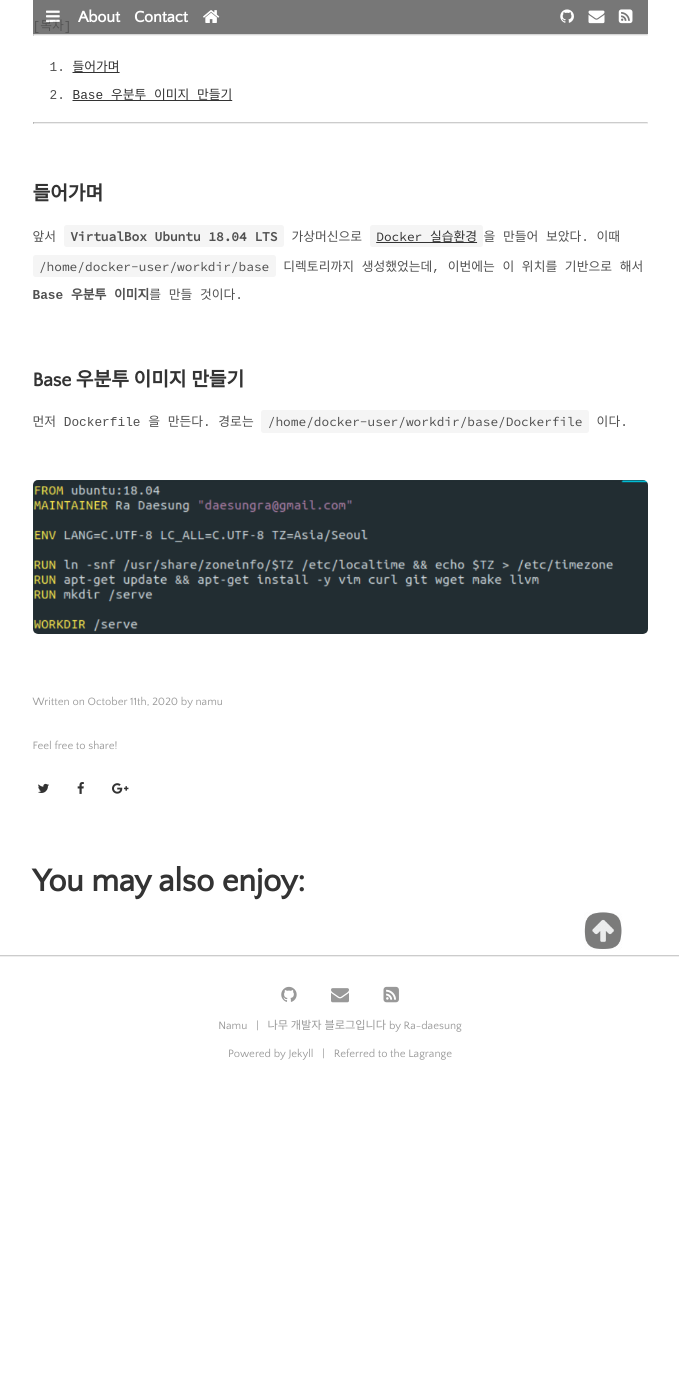
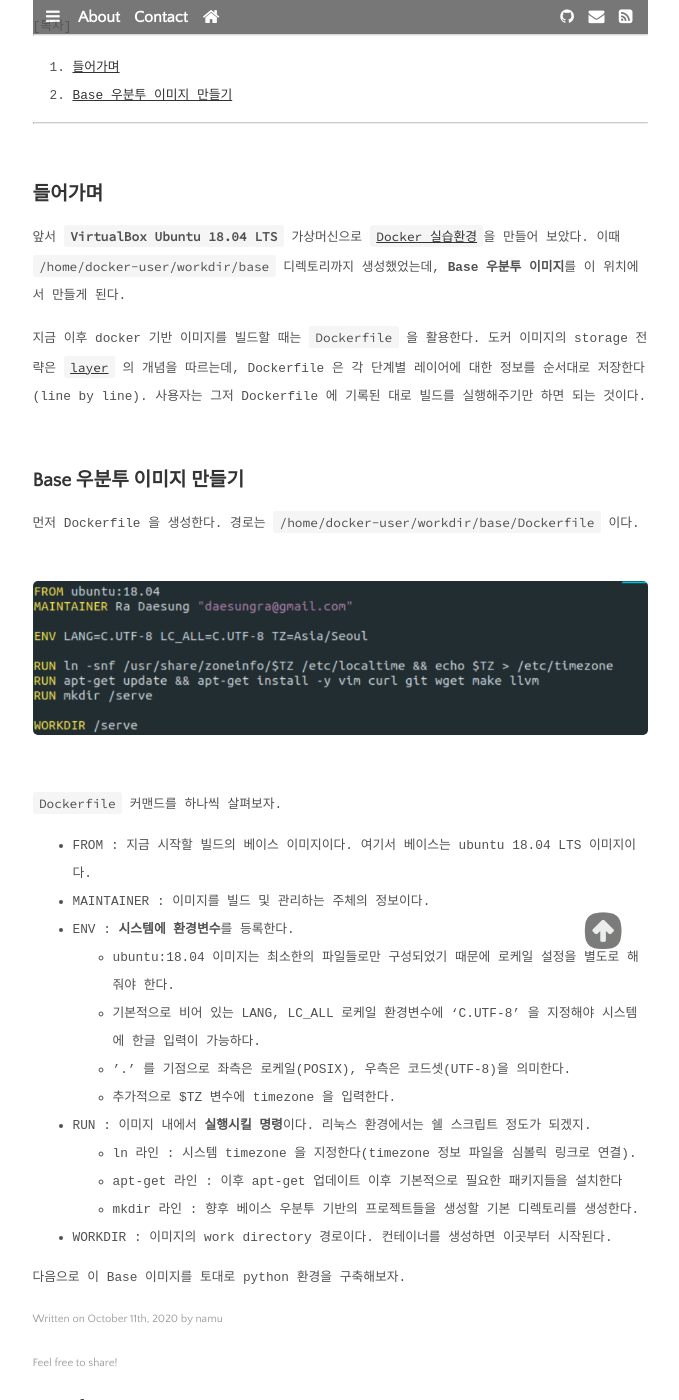
Before and after one commit to daesungRa/namu, a Jekyll site: the page built from _posts/docker/2020-10-11-docker-base.markdown, in a window 1280 px wide and 1400 px high, scrolled down 685 px. Shown: the whole window, without its empty margins (300-979 px from the left). Built offline with Jekyll 4.4.1, drawn with Linux system fonts in a browser that asks for light colours; some web fonts are replaced; before the commit the page ends 1801 px from its top, so only the background shows below that; some of the changed text lies outside the part shown.

````diff
--- a/_posts/docker/2020-10-10-docker-config.markdown
+++ b/_posts/docker/2020-10-10-docker-config.markdown
@@ -1,11 +1,11 @@
 ---
-title:  "Docker 실습 환경 만들기"
+title:  "[도커실습01] Docker 실습 환경 만들기"
 created:   2020-10-10 20:49:23 +0900
 updated:   2020-10-11 16:17:48 +0900
 author: namu
 categories: docker
 permalink: "/docker/:year/:month/:day/:title"
-image: https://cdn.pixabay.com/photo/2018/04/06/13/46/poly-3295856_1280.png
+image: https://cdn.pixabay.com/photo/2018/03/30/15/11/poly-3275592_1280.jpg
 image-view: true
 image-author: Manuchi
 image-source: https://pixabay.com/ko/users/manuchi-1728328/
--- a/_posts/docker/2020-10-11-docker-base.markdown
+++ b/_posts/docker/2020-10-11-docker-base.markdown
@@ -1,7 +1,7 @@
 ---
-title:  "Base 우분투 이미지 만들기"
+title:  "[도커실습02] Base 우분투 이미지 만들기"
 created:   2020-10-10 20:49:23 +0900
-updated:   2020-10-11 16:17:48 +0900
+updated:   2020-10-14 20:38:48 +0900
 author: namu
 categories: docker
 permalink: "/docker/:year/:month/:day/:title"
@@ -27,11 +27,33 @@
 앞서 **```VirtualBox Ubuntu 18.04 LTS```** 가상머신으로
 [```Docker 실습환경```](./2020-10-10-docker-config.markdown)을 만들어 보았다.
 이때 ```/home/docker-user/workdir/base``` 디렉토리까지 생성했었는데,
-이번에는 이 위치를 기반으로 해서 **Base 우분투 이미지**를 만들 것이다.
+**Base 우분투 이미지**를 이 위치에서 만들게 된다.
+
+지금 이후 docker 기반 이미지를 빌드할 때는 ```Dockerfile``` 을 활용한다.
+도커 이미지의 storage 전략은 [```layer```](https://docs.docker.com/storage/storagedriver/#images-and-layers) 의 개념을
+따르는데, Dockerfile 은 각 단계별 레이어에 대한 정보를 순서대로 저장한다(line by line).
+사용자는 그저 Dockerfile 에 기록된 대로 빌드를 실행해주기만 하면 되는 것이다.
 
 <br>
 ## Base 우분투 이미지 만들기
 
-먼저 Dockerfile 을 만든다. 경로는 ```/home/docker-user/workdir/base/Dockerfile``` 이다.
+먼저 Dockerfile 을 생성한다. 경로는 ```/home/docker-user/workdir/base/Dockerfile``` 이다.
 
 ![docker base 01](https://daesungra.github.io/namu/assets/post-img/docker_base01.png)
+
+```Dockerfile``` 커맨드를 하나씩 살펴보자.
+
+- FROM : 지금 시작할 빌드의 베이스 이미지이다. 여기서 베이스는 ubuntu 18.04 LTS 이미지이다.
+- MAINTAINER : 이미지를 빌드 및 관리하는 주체의 정보이다.
+- ENV : **시스템에 환경변수**를 등록한다.
+    - ubuntu:18.04 이미지는 최소한의 파일들로만 구성되었기 때문에 로케일 설정을 별도로 해줘야 한다.
+    - 기본적으로 비어 있는 LANG, LC_ALL 로케일 환경변수에 'C.UTF-8' 을 지정해야 시스템에 한글 입력이 가능하다.
+    - '.' 를 기점으로 좌측은 로케일(POSIX), 우측은 코드셋(UTF-8)을 의미한다.
+    - 추가적으로 $TZ 변수에 timezone 을 입력한다.
+- RUN : 이미지 내에서 **실행시킬 명령**이다. 리눅스 환경에서는 쉘 스크립트 정도가 되겠지.
+    - ln 라인 : 시스템 timezone 을 지정한다(timezone 정보 파일을 심볼릭 링크로 연결).
+    - apt-get 라인 : 이후 apt-get 업데이트 이후 기본적으로 필요한 패키지들을 설치한다
+    - mkdir 라인 : 향후 베이스 우분투 기반의 프로젝트들을 생성할 기본 디렉토리를 생성한다.
+- WORKDIR : 이미지의 work directory 경로이다. 컨테이너를 생성하면 이곳부터 시작된다.
+
+다음으로 이 Base 이미지를 토대로 python 환경을 구축해보자.
````
Also changed, not shown: _posts/docker/2020-10-14-docker-base-python.markdown (added, +31 -0 lines), assets/post-img/docker_base_python01.png (added).
